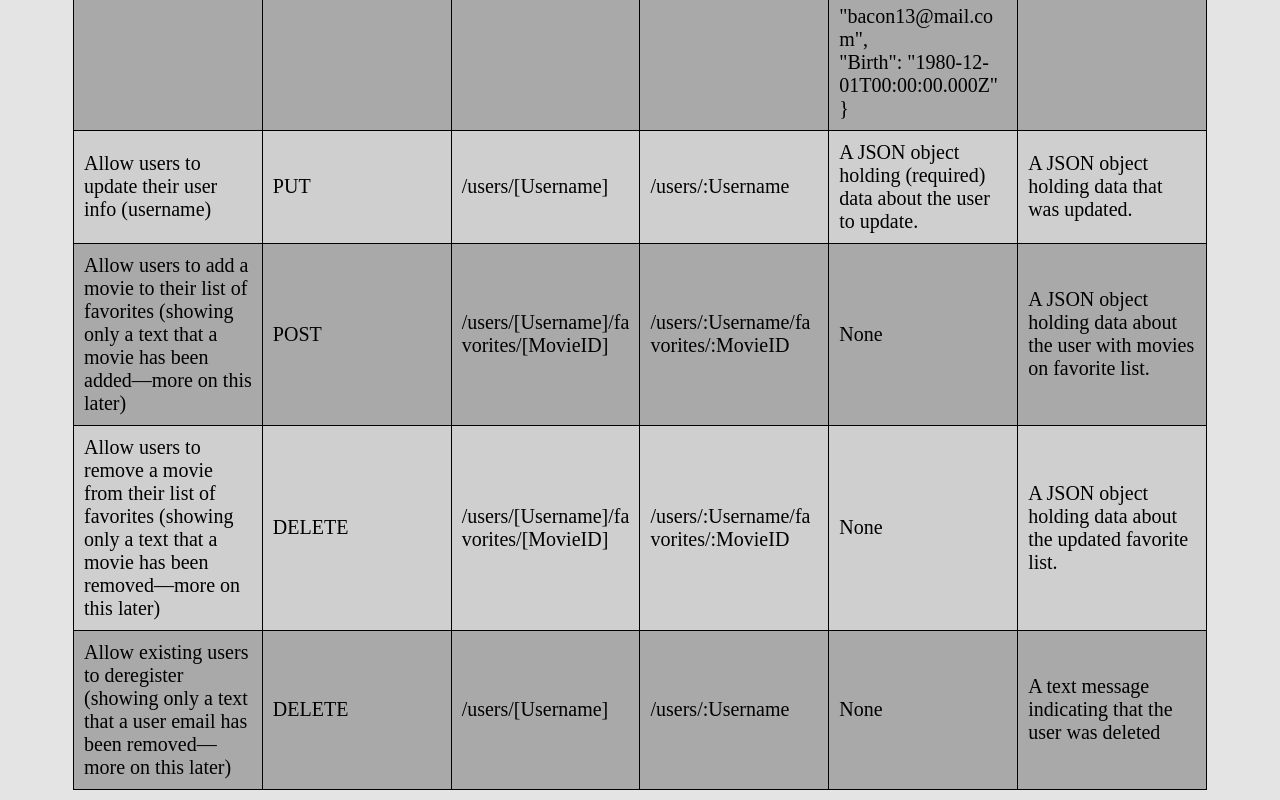
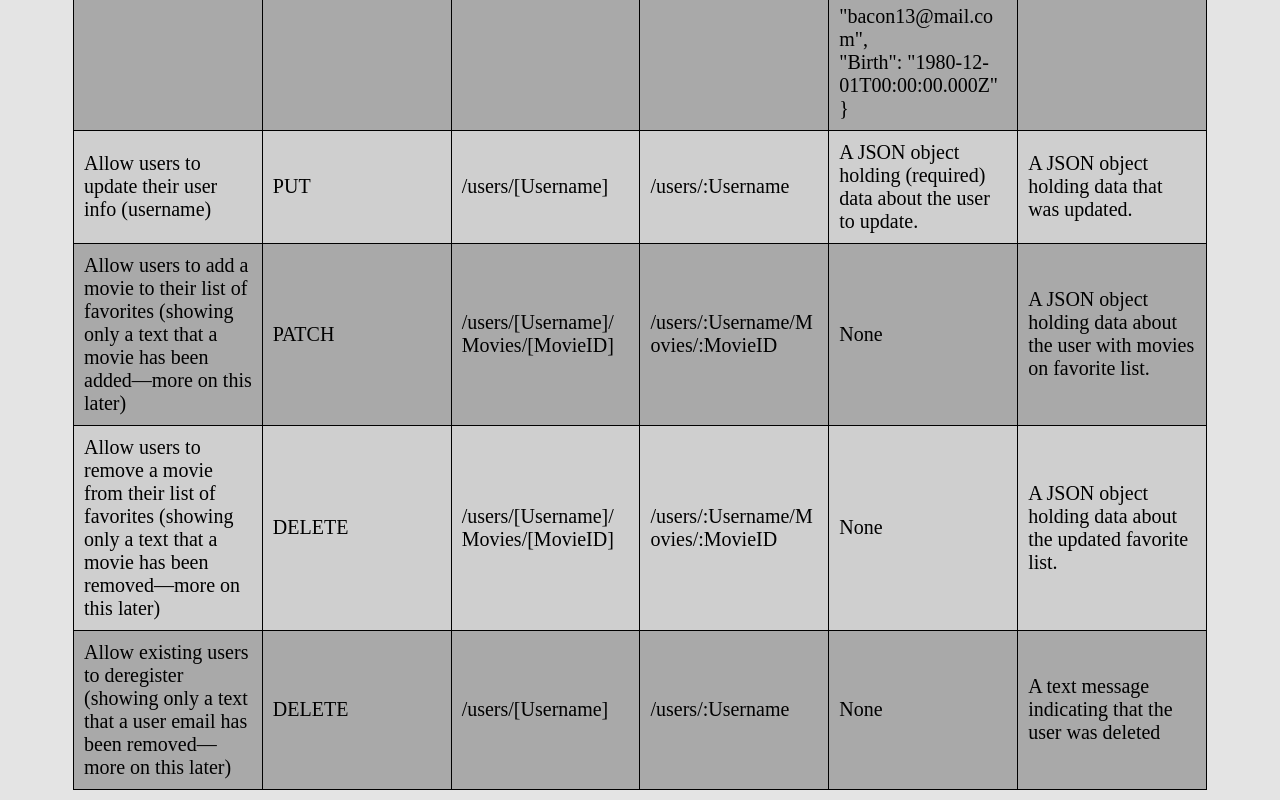
Before and after one commit to hamedghd/Movie_API, a website: page public/documentation.html in a window 1280 px wide. Shown: the part 4000-4800 px from the top of the page. Drawn offline with nearby package versions, Linux system fonts and the light colour scheme.

Commit message:
Correct the incompatibilities in documentation with index.js

```diff
--- a/public/documentation.html
+++ b/public/documentation.html
@@ -131,17 +131,17 @@
           </tr>
           <tr>
             <td>Allow users to add a movie to their list of favorites (showing only a text that a movie has been added—more on this later)</td>
-            <td>POST</td>
-            <td>/users/[Username]/favorites/[MovieID]</td>
-            <td>/users/:Username/favorites/:MovieID</td>
+            <td>PATCH</td>
+            <td>/users/[Username]/Movies/[MovieID]</td>
+            <td>/users/:Username/Movies/:MovieID</td>
             <td>None</td>
             <td>A JSON object holding data about the user with movies on favorite list.</td>
           </tr>
           <tr>
             <td>Allow users to remove a movie from their list of favorites (showing only a text that a movie has been removed—more on this later)</td>
             <td>DELETE</td>
-            <td>/users/[Username]/favorites/[MovieID]</td>
-            <td>/users/:Username/favorites/:MovieID</td>
+            <td>/users/[Username]/Movies/[MovieID]</td>
+            <td>/users/:Username/Movies/:MovieID</td>
             <td>None</td>
             <td>A JSON object holding data about the updated favorite list.</td>
           </tr>
```
